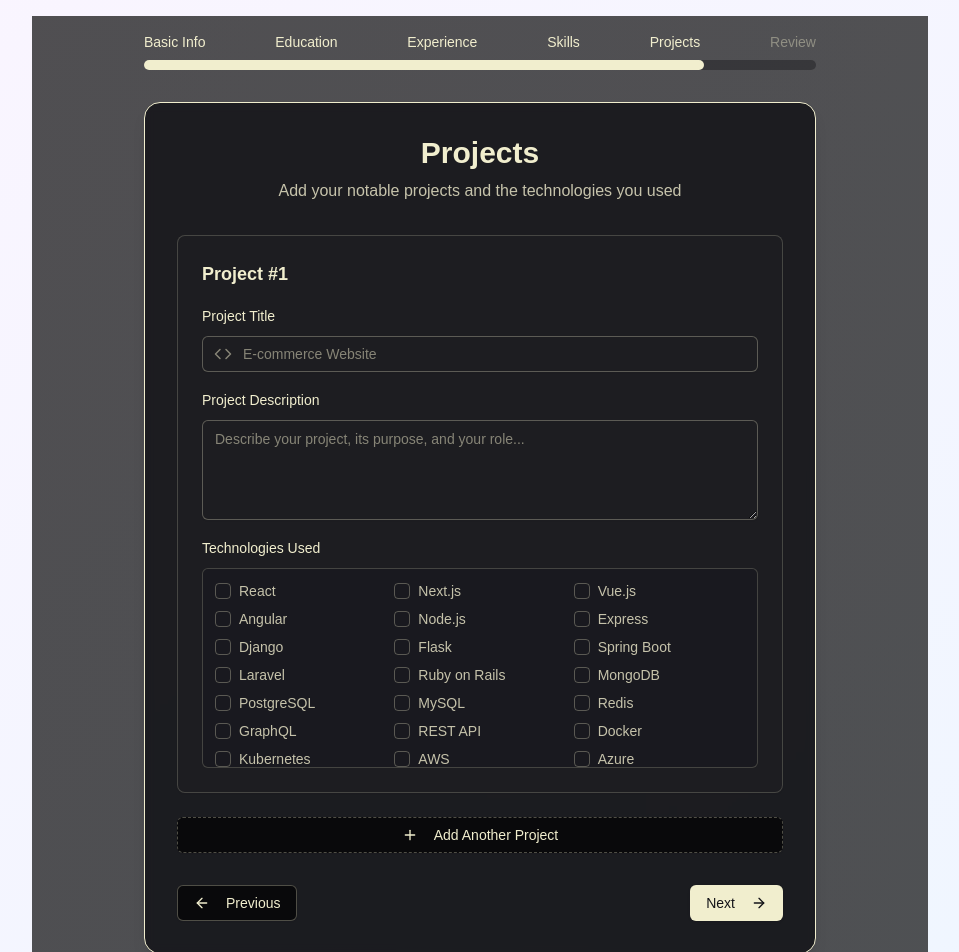
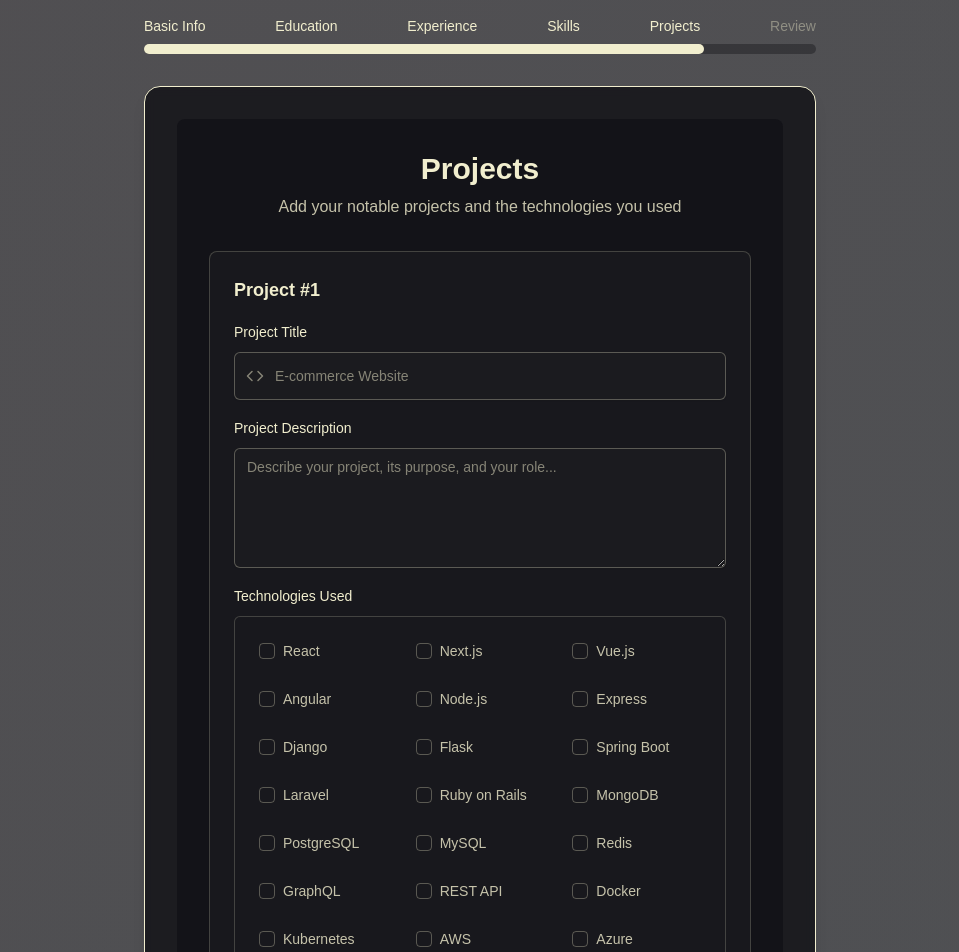
Before and after one commit to NemisysT/Axios, a Next.js app in the folder internity/: page /resume-builder/steps/step5 in a window 1280 px wide. Shown: the top 952 px of the page, without its empty margins (160-1119 px from the left). Built offline with nearby package versions, Linux system fonts and the light colour scheme.

Commit message:
Minor Resume Builder Updates

```diff
--- a/internity/src/app/resume-builder/components/step-components/basic-info-step.tsx
+++ b/internity/src/app/resume-builder/components/step-components/basic-info-step.tsx
@@ -10,13 +10,13 @@ export default function BasicInfoStepContent() {
   const { formData, previewUrl, handleBasicInfoChange, handleFileChange } = useResumeForm()
 
   return (
-    <>
+    <div className="w-full max-w-full px-0">
       <div className="text-center mb-8">
         <h1 className="text-3xl font-bold text-[#f1eece] mb-2">Basic Information</h1>
         <p className="text-[#f1eece]/80">Let's start with your personal details</p>
       </div>
 
-      <div className="space-y-6">
+      <div className="space-y-6 w-full">
         <div className="flex flex-col items-center mb-6">
           <div className="w-32 h-32 rounded-full bg-[rgba(30,30,35,0.5)] flex items-center justify-center overflow-hidden mb-4 border-4 border-[#131318] shadow-lg">
             {previewUrl ? (
@@ -36,7 +36,7 @@ export default function BasicInfoStepContent() {
           <input id="profile-upload" type="file" accept="image/*" onChange={handleFileChange} className="hidden" />
         </div>
 
-        <div className="space-y-4">
+        <div className="space-y-4 w-full">
           <div className="space-y-2">
             <Label htmlFor="name" className="text-[#f1eece]">
               Full Name
@@ -49,7 +49,7 @@ export default function BasicInfoStepContent() {
                 id="name"
                 name="name"
                 placeholder="John Doe"
-                className="pl-10 bg-[rgba(30,30,35,0.5)] border-[#f1eece]/30 text-[#f1eece] placeholder:text-[#f1eece]/50"
+                className="pl-10 w-full bg-[rgba(30,30,35,0.5)] border-[#f1eece]/30 text-[#f1eece] placeholder:text-[#f1eece]/50"
                 value={formData.basicInfo.name}
                 onChange={handleBasicInfoChange}
               />
@@ -69,7 +69,7 @@ export default function BasicInfoStepContent() {
                 name="email"
                 type="email"
                 placeholder="you@example.com"
-                className="pl-10 bg-[rgba(30,30,35,0.5)] border-[#f1eece]/30 text-[#f1eece] placeholder:text-[#f1eece]/50"
+                className="pl-10 w-full bg-[rgba(30,30,35,0.5)] border-[#f1eece]/30 text-[#f1eece] placeholder:text-[#f1eece]/50"
                 value={formData.basicInfo.email}
                 onChange={handleBasicInfoChange}
               />
@@ -88,7 +88,7 @@ export default function BasicInfoStepContent() {
                 id="phone"
                 name="phone"
                 placeholder="(123) 456-7890"
-                className="pl-10 bg-[rgba(30,30,35,0.5)] border-[#f1eece]/30 text-[#f1eece] placeholder:text-[#f1eece]/50"
+                className="pl-10 w-full bg-[rgba(30,30,35,0.5)] border-[#f1eece]/30 text-[#f1eece] placeholder:text-[#f1eece]/50"
                 value={formData.basicInfo.phone}
                 onChange={handleBasicInfoChange}
               />
@@ -96,6 +96,6 @@ export default function BasicInfoStepContent() {
           </div>
         </div>
       </div>
-    </>
+    </div>
   )
 }
--- a/internity/src/app/resume-builder/components/step-components/projects-step.tsx
+++ b/internity/src/app/resume-builder/components/step-components/projects-step.tsx
@@ -12,7 +12,7 @@ export default function ProjectsStepContent() {
   const { formData, handleProjectChange, toggleProjectTechnology, addProject, removeProject } = useResumeForm()
 
   return (
-    <>
+    <div className="bg-[#131318] rounded-lg p-8 w-full h-full">
       <div className="text-center mb-8">
         <h1 className="text-3xl font-bold text-[#f1eece] mb-2">Projects</h1>
         <p className="text-[#f1eece]/80">Add your notable projects and the technologies you used</p>
@@ -48,7 +48,7 @@ export default function ProjectsStepContent() {
                   <Input
                     id={`project-title-${index}`}
                     placeholder="E-commerce Website"
-                    className="pl-10 bg-[rgba(30,30,35,0.5)] border-[#f1eece]/30 text-[#f1eece] placeholder:text-[#f1eece]/50"
+                    className="pl-10 bg-[rgba(30,30,35,0.5)] border-[#f1eece]/30 text-[#f1eece] placeholder:text-[#f1eece]/50 h-12"
                     value={project.title}
                     onChange={(e) => handleProjectChange(index, "title", e.target.value)}
                   />
@@ -62,7 +62,7 @@ export default function ProjectsStepContent() {
                 <Textarea
                   id={`project-description-${index}`}
                   placeholder="Describe your project, its purpose, and your role..."
-                  className="min-h-[100px] bg-[rgba(30,30,35,0.5)] border-[#f1eece]/30 text-[#f1eece] placeholder:text-[#f1eece]/50"
+                  className="min-h-[120px] bg-[rgba(30,30,35,0.5)] border-[#f1eece]/30 text-[#f1eece] placeholder:text-[#f1eece]/50"
                   value={project.description}
                   onChange={(e) => handleProjectChange(index, "description", e.target.value)}
                 />
@@ -70,17 +70,20 @@ export default function ProjectsStepContent() {
 
               <div className="space-y-2">
                 <Label className="text-[#f1eece]">Technologies Used</Label>
-                <div className="max-h-[200px] overflow-y-auto border border-[#f1eece]/20 rounded-md p-3 bg-[rgba(25,25,30,0.7)]">
-                  <div className="grid grid-cols-2 md:grid-cols-3 gap-2">
+                <div className="border border-[#f1eece]/20 rounded-md p-4 bg-[rgba(25,25,30,0.7)]">
+                  <div className="grid grid-cols-2 md:grid-cols-3 gap-3">
                     {availableTechnologies.map((tech) => (
-                      <div key={tech} className="flex items-center space-x-2">
+                      <div
+                        key={tech}
+                        className="flex items-center space-x-2 p-2 rounded-md hover:bg-[rgba(40,40,45,0.5)] transition-colors cursor-pointer"
+                        onClick={() => toggleProjectTechnology(index, tech)}
+                      >
                         <Checkbox
                           id={`tech-${index}-${tech}`}
                           checked={project.technologies.includes(tech)}
-                          onCheckedChange={() => toggleProjectTechnology(index, tech)}
                           className="border-[#f1eece]/30 data-[state=checked]:bg-[#f1eece] data-[state=checked]:text-[#131318]"
                         />
-                        <Label htmlFor={`tech-${index}-${tech}`} className="text-sm font-medium text-[#f1eece]/80">
+                        <Label htmlFor={`tech-${index}-${tech}`} className="text-sm font-medium text-[#f1eece]/80 cursor-pointer">
                           {tech}
                         </Label>
                       </div>
@@ -96,12 +99,14 @@ export default function ProjectsStepContent() {
           type="button"
           variant="outline"
           onClick={addProject}
-          className="w-full py-2 border-dashed border-[#f1eece]/30 text-[#f1eece] hover:bg-[#f1eece]/10"
+          className="w-full py-3 border-dashed border-[#f1eece]/30 text-[#f1eece] hover:bg-[#f1eece]/10 transition-colors"
         >
           <Plus size={16} className="mr-2" />
           Add Another Project
         </Button>
       </div>
-    </>
+
+
+    </div>
   )
 }
--- a/internity/src/app/resume-builder/components/step-components/skills-step.tsx
+++ b/internity/src/app/resume-builder/components/step-components/skills-step.tsx
@@ -1,7 +1,6 @@
 "use client"
 
 import type React from "react"
-
 import { useState } from "react"
 import { Input } from "@/components/ui/input"
 import { Button } from "@/components/ui/button"
@@ -28,10 +27,12 @@ export default function SkillsStepContent() {
   }
 
   // Filter skills based on search query
-  const filteredSkills = availableSkills.filter((skill) => skill.toLowerCase().includes(searchQuery.toLowerCase()))
+  const filteredSkills = availableSkills.filter((skill) =>
+    skill.toLowerCase().includes(searchQuery.toLowerCase())
+  )
 
   return (
-    <>
+    <div className="bg-[#131318] rounded-lg p-8 w-full h-full">
       <div className="text-center mb-8">
         <h1 className="text-3xl font-bold text-[#f1eece] mb-2">Skills</h1>
         <p className="text-[#f1eece]/80">Select the skills that best represent you</p>
@@ -46,10 +47,10 @@ export default function SkillsStepContent() {
               onChange={(e) => setCustomSkill(e.target.value)}
               onKeyDown={handleKeyDown}
               placeholder="Add a custom skill..."
-              className="bg-[rgba(30,30,35,0.5)] border-[#f1eece]/30 text-[#f1eece] placeholder:text-[#f1eece]/50"
+              className="bg-[rgba(30,30,35,0.5)] border-[#f1eece]/30 text-[#f1eece] placeholder:text-[#f1eece]/50 h-12"
             />
           </div>
-          <Button onClick={handleAddCustomSkill} className="bg-[#f1eece] text-[#131318] hover:bg-[#f1eece]/80">
+          <Button onClick={handleAddCustomSkill} className="bg-[#f1eece] text-[#131318] hover:bg-[#f1eece]/80 h-12">
             <Plus size={16} className="mr-1" />
             Add
           </Button>
@@ -62,7 +63,7 @@ export default function SkillsStepContent() {
             value={searchQuery}
             onChange={(e) => setSearchQuery(e.target.value)}
             placeholder="Search skills..."
-            className="pl-10 bg-[rgba(30,30,35,0.5)] border-[#f1eece]/30 text-[#f1eece] placeholder:text-[#f1eece]/50"
+            className="pl-10 bg-[rgba(30,30,35,0.5)] border-[#f1eece]/30 text-[#f1eece] placeholder:text-[#f1eece]/50 h-12"
           />
           {searchQuery && (
             <button
@@ -98,26 +99,26 @@ export default function SkillsStepContent() {
         {/* Available skills */}
         <div>
           <h3 className="text-sm font-medium text-[#f1eece]/80 mb-3">Available Skills</h3>
-          <div className="grid grid-cols-2 md:grid-cols-3 gap-2 max-h-[300px] overflow-y-auto pr-2 custom-scrollbar">
+          <div className="grid grid-cols-1 sm:grid-cols-2 md:grid-cols-3 gap-3">
             {filteredSkills.length > 0 ? (
               filteredSkills.map((skill) => (
                 <div
                   key={skill}
                   onClick={() => toggleSkill(skill)}
-                  className={`px-3 py-2 rounded-md text-sm cursor-pointer transition-colors flex items-center ${
+                  className={`px-4 py-3 rounded-md text-sm cursor-pointer transition-all flex items-center ${
                     formData.skills.includes(skill)
-                      ? "bg-[#f1eece]/20 text-[#f1eece] border border-[#f1eece]/30"
-                      : "bg-[rgba(30,30,35,0.5)] text-[#f1eece]/70 border border-transparent hover:border-[#f1eece]/20"
+                      ? "bg-[#f1eece] text-[#131318] shadow-md"
+                      : "bg-[rgba(30,30,35,0.5)] text-[#f1eece]/70 border border-transparent hover:border-[#f1eece]/20 hover:bg-[rgba(40,40,45,0.5)]"
                   }`}
                 >
                   <div
-                    className={`w-4 h-4 rounded-sm mr-2 flex items-center justify-center ${
-                      formData.skills.includes(skill) ? "bg-[#f1eece] text-[#131318]" : "border border-[#f1eece]/30"
+                    className={`w-5 h-5 rounded-md mr-2 flex items-center justify-center ${
+                      formData.skills.includes(skill) ? "bg-[#131318] text-[#f1eece]" : "border border-[#f1eece]/30"
                     }`}
                   >
                     {formData.skills.includes(skill) && <Check size={12} />}
                   </div>
-                  {skill}
+                  <span className="font-medium">{skill}</span>
                 </div>
               ))
             ) : (
@@ -126,11 +127,19 @@ export default function SkillsStepContent() {
           </div>
         </div>
       </div>
-    </>
+
+      {/* <div className="mt-10 flex justify-between">
+        <Button variant="outline" className="border-[#f1eece]/30 text-[#f1eece] hover:bg-[rgba(30,30,35,0.5)]">
+          <span className="mr-2">←</span> Previous
+        </Button>
+        <Button className="bg-[#f1eece] text-[#131318] hover:bg-[#f1eece]/80">
+          Next <span className="ml-2">→</span>
+        </Button>
+      </div> */}
+    </div>
   )
 }
 
-// Simple check icon component
 function Check({ size = 24 }: { size?: number }) {
   return (
     <svg
--- a/internity/src/app/resume-builder/steps/layout.tsx
+++ b/internity/src/app/resume-builder/steps/layout.tsx
@@ -1,7 +1,6 @@
 "use client"
 
 import type React from "react"
-
 import { ResumeFormProvider } from "../components/resume-form-context"
 
 export default function ResumeBuilderLayout({
@@ -11,8 +10,8 @@ export default function ResumeBuilderLayout({
 }) {
   return (
     <ResumeFormProvider>
-      <div className="min-h-screen flex flex-col items-center justify-center p-4 bg-gradient-to-br from-purple-50 to-blue-50">
-        <div className="w-full max-w-4xl">{children}</div>
+      <div className="min-h-screen flex flex-col items-center justify-center bg-gradient-to-br from-purple-50 to-blue-50">
+        <div className="w-full">{children}</div>
       </div>
     </ResumeFormProvider>
   )
```
